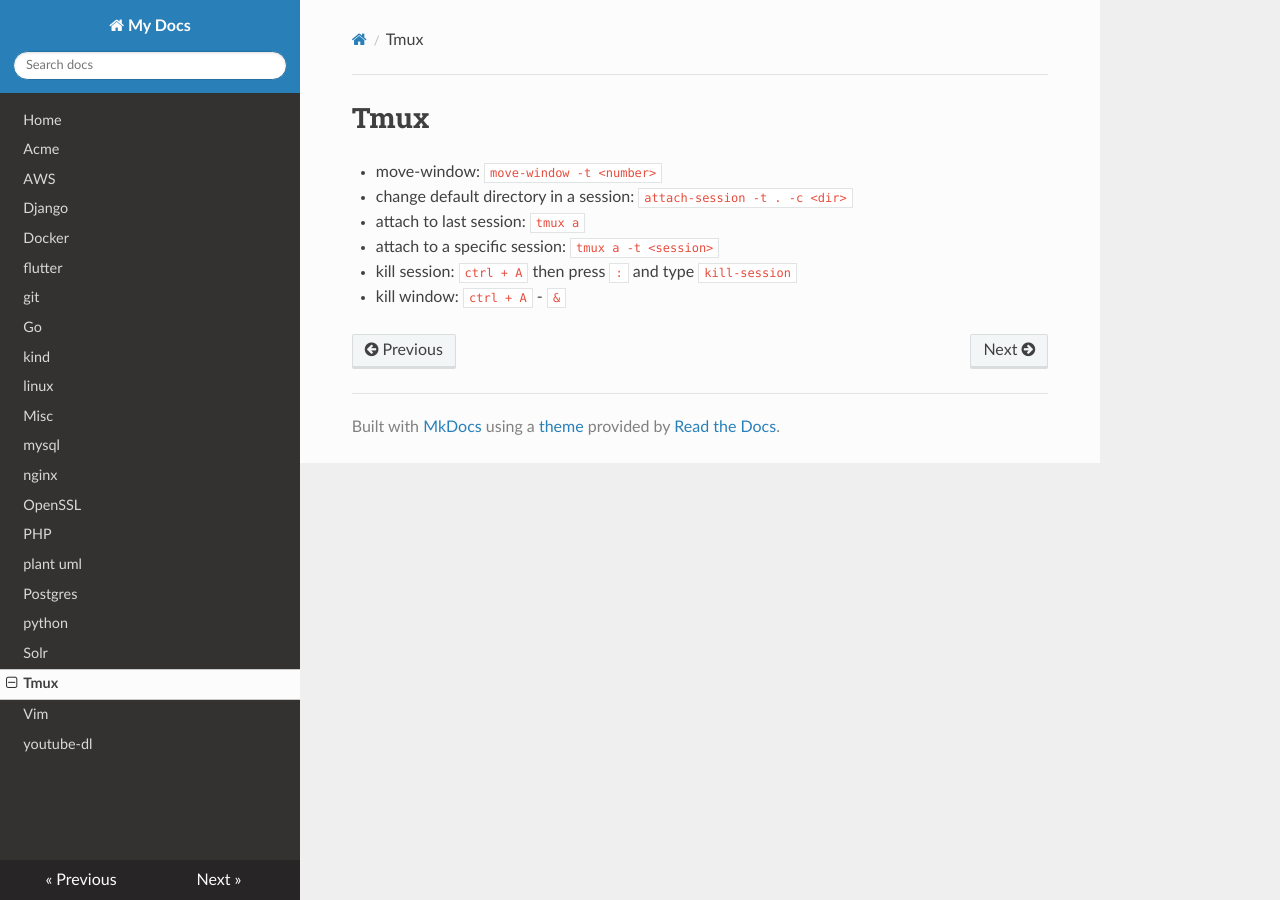
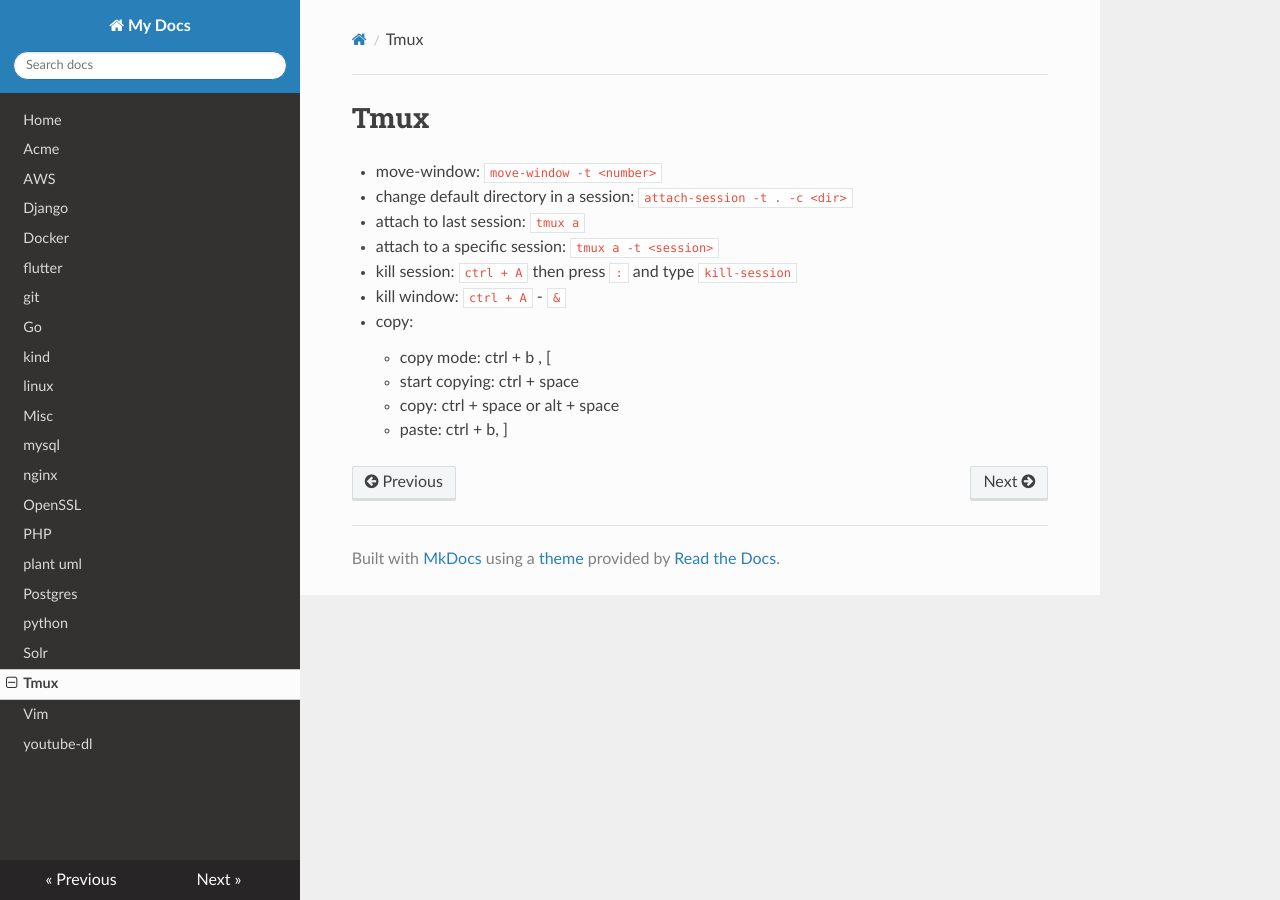
Before and after one commit to filipelucas42/notes, an MkDocs documentation site: the page built from docs/tmux.md, in a window 1280 px wide. Built offline with MkDocs 1.6.1, drawn with Linux system fonts in a browser that asks for light colours; nearby versions of some CDN libraries.

Commit message:
Update tmux.md

```diff
--- a/docs/tmux.md
+++ b/docs/tmux.md
@@ -12,3 +12,9 @@
 *   kill session: `ctrl + A` then press `:` and type `kill-session`
 
 *   kill window: `ctrl + A` - `&`
+
+* copy:
+    * copy mode: ctrl + b , [
+    * start copying: ctrl + space
+    * copy: ctrl + space or alt + space
+    * paste: ctrl + b, ]
```
